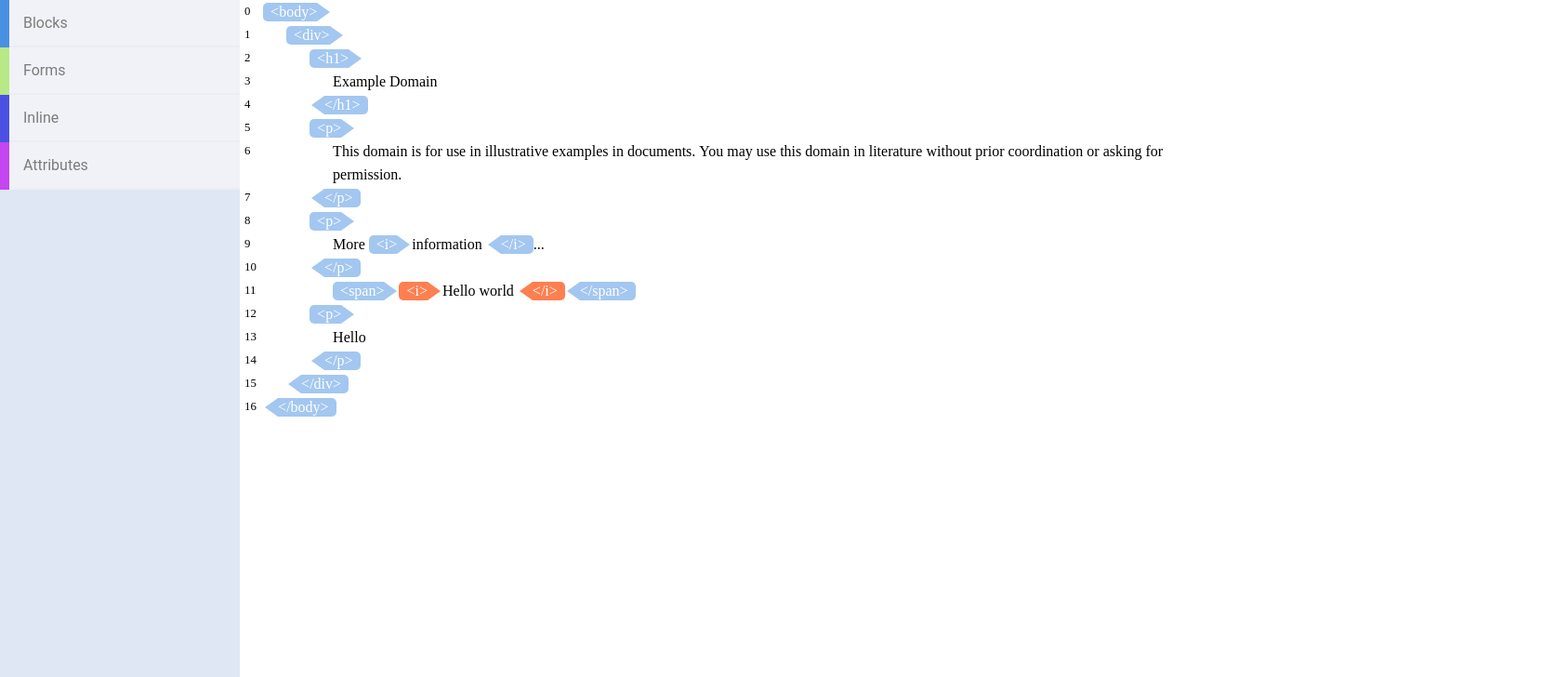
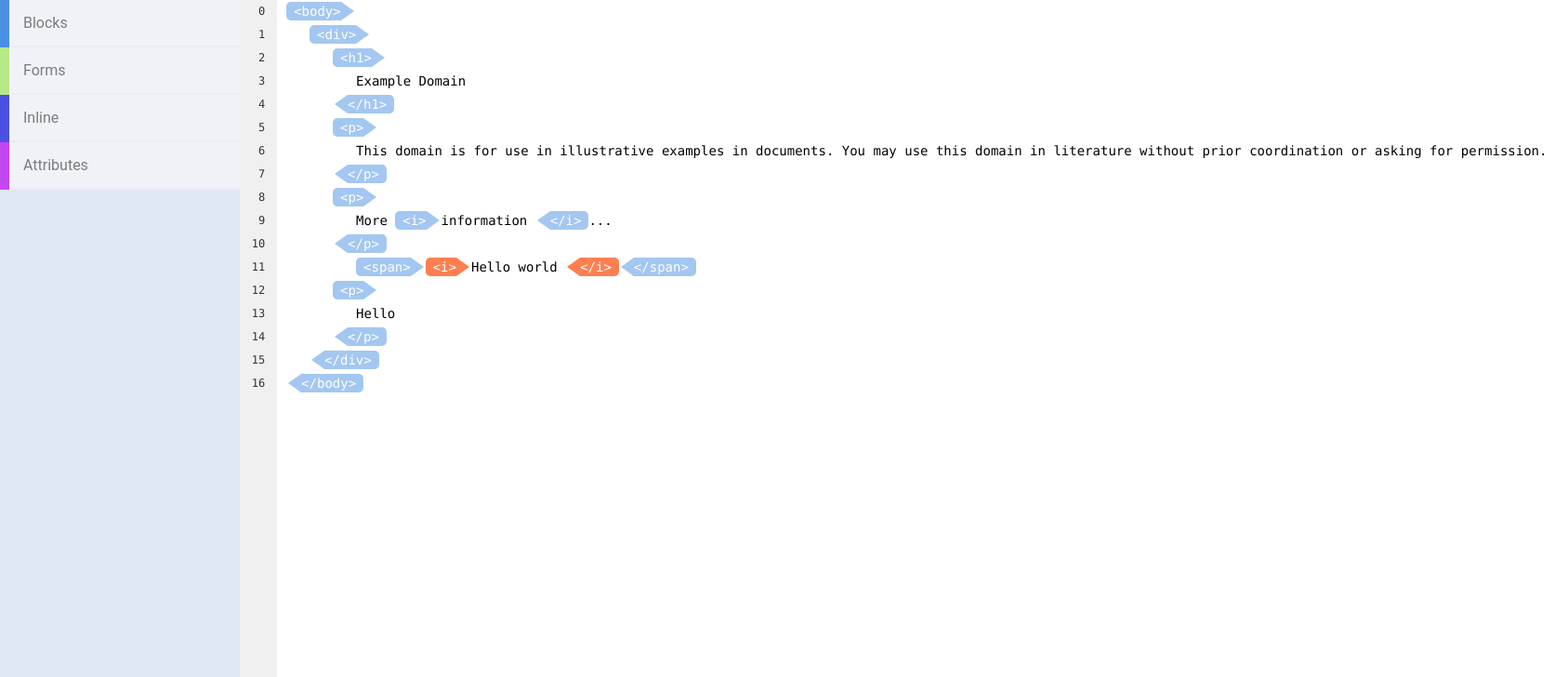
Before and after one commit to France-ioi/visual-html-editor, a React (Create React App) app: page / in a window 1280 px wide. Shown: the top 728 px of the page at 93% size, 1673 px wide, since content can reach past the window. Built offline with nearby package versions, Linux system fonts and the light colour scheme.

Commit message:
Simple line counter & CSS changes

```diff
--- a/src/features/editors/VisualHTMLEditor.css
+++ b/src/features/editors/VisualHTMLEditor.css
@@ -1,7 +1,15 @@
 .visual-html-editor {
     line-height: 25px;
-    padding-left: 25px;
-    overflow-x: hidden;
     max-width: 80%;
+    height: 100%;
+    display: flex;
+    font-family: Consolas, monospace;
+    font-size: 14px;
+}
+
+.lines-counter {
+    width: 40px;
+    background-color: #f0f0f0;
+    color: #333;
     position: relative;
 }
--- a/src/features/editors/VisualHTMLEditor.tsx
+++ b/src/features/editors/VisualHTMLEditor.tsx
@@ -4,6 +4,7 @@ import Line from "./VisualHTMLEditorLine"
 import {DragDropContext, DropResult} from 'react-beautiful-dnd'
 import {useAppDispatch} from "../../hooks"
 import {moveElement} from "../../store/features/editors/visualHTML"
+import LineCounter from "./VisualHTMLEditorLineCounter";
 
 interface IVisualHTMLEditor {
   elements: CodeSegments
@@ -73,18 +74,22 @@ function VisualHTMLEditor(props: IVisualHTMLEditor) {
   return (
     <DragDropContext onDragEnd={onDragEnd}>
       <div className={'visual-html-editor'}>
+        <div className={'lines-counter'}>
+          <LineCounter lineCount={lines.length}/>
+        </div>
+        <div className={'lines-container'}>
           {
-          lines.map((line, index) => {
+            lines.map(line => {
               let keyGen = line.lineContents.map(e => e.id).join()
               return <Line
                 id={'line-' + keyGen}
                 key={keyGen}
                 children={line.lineContents}
                 indent={line.lineIndentation}
-              lineNumber={index}
               />
             })
           }
+        </div>
       </div>
     </DragDropContext>
   )
--- a/src/features/editors/VisualHTMLEditorLine.css
+++ b/src/features/editors/VisualHTMLEditorLine.css
@@ -1,12 +1,6 @@
 .line {
     display: block;
-}
-
-.line::before {
-    position: absolute;
-    left: 5px;
-    font-size: 0.8em;
-    content: attr(data-line-number);
+    white-space: nowrap;
 }
 
 .text {
--- a/src/features/editors/VisualHTMLEditorLine.tsx
+++ b/src/features/editors/VisualHTMLEditorLine.tsx
@@ -5,7 +5,6 @@ import {LineSegments, LineSegment} from "./VisualHTMLEditor";
 
 interface ILine {
   indent: number,
-  lineNumber: number,
   id: string,
   children: LineSegments
 }
@@ -30,10 +29,9 @@ function Line(props: ILine) {
       {(provided, snapshot) => (
         <span
           className={'line'}
-          style={{paddingLeft: 25 * props.indent, backgroundColor: snapshot.isDraggingOver ? 'yellow' : 'white'}}
+          style={{paddingLeft: 25 * props.indent + 10, backgroundColor: snapshot.isDraggingOver ? '#f0f0f0' : 'white'}}
           ref={provided.innerRef}
           {...provided.droppableProps}
-          data-line-number={props.lineNumber}
         >
           {
             props.children.map(c => {
--- /dev/null
+++ b/src/features/editors/VisualHTMLEditorLineCounter.css
@@ -0,0 +1,5 @@
+.lines-counter-inner {
+    height: 100%;
+    width: 40px;
+    text-align: right;
+}
--- /dev/null
+++ b/src/features/editors/VisualHTMLEditorLineCounter.tsx
@@ -0,0 +1,23 @@
+import './VisualHTMLEditorLineCounter.css'
+import LineCounterCell from "./VisualHTMLEditorLineCounterCell";
+
+type TLineCount = {
+  lineCount: number
+}
+
+function LineCounter(props: TLineCount) {
+  let lineCells = []
+  for (let i = 0; i < props.lineCount; i++) {
+    lineCells.push(i)
+  }
+
+  return (
+    <div className={'lines-counter-inner'}>
+      {lineCells.map(line => {
+        return <LineCounterCell line={line}/>
+      })}
+    </div>
+  )
+}
+
+export default LineCounter
--- /dev/null
+++ b/src/features/editors/VisualHTMLEditorLineCounterCell.css
@@ -0,0 +1,5 @@
+.lines-counter-cell {
+    height: 25px;
+    padding-right: 13px;
+    font-size: 12px;
+}
--- /dev/null
+++ b/src/features/editors/VisualHTMLEditorLineCounterCell.tsx
@@ -0,0 +1,15 @@
+import './VisualHTMLEditorLineCounterCell.css'
+
+type TLineCounterCell = {
+  line: number
+}
+
+function LineCounterCell(props: TLineCounterCell) {
+  return (
+    <div className={'lines-counter-cell'}>
+      {props.line}
+    </div>
+  )
+}
+
+export default LineCounterCell
```
Lines whose indentation alone changed are shown as unchanged.
